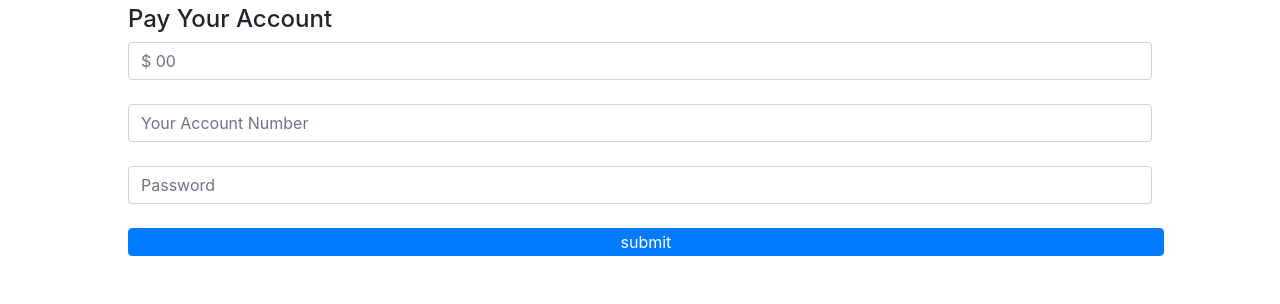
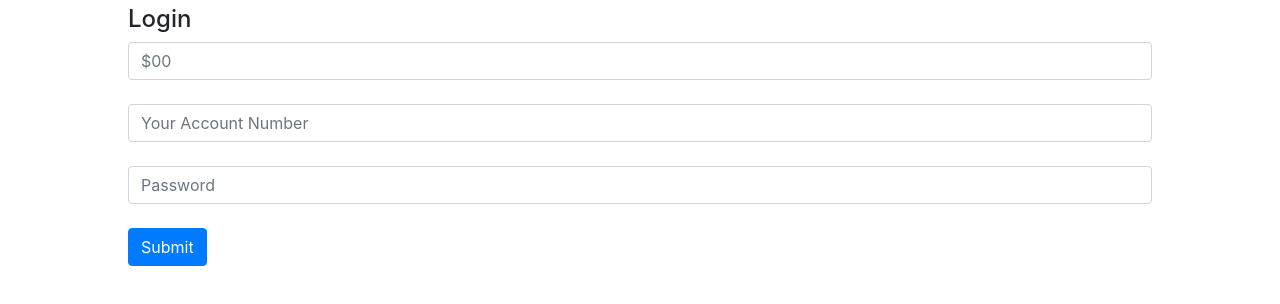
Before and after one commit to HimelChowdhury/shoping-CardProject, a plain HTML site: page index.html in a window 1280 px wide. Both pictures are taken after a click on the button "Add Card". Shown: the part 184-488 px from the top of the page. Drawn offline with nearby package versions, Linux system fonts and the light colour scheme.

Commit message:
first commit

```diff
--- a/index.html
+++ b/index.html
@@ -92,18 +92,17 @@
 <div id="login-area">
    <h1 class="text-center text-primary">Welcome to PayPal Bank</h1>
    <div class="submit-area">
-          <h4>Pay Your Account</h4>
-          <input id="bankAccount" type="text" class="form-control" placeholder="$ 00">
+       <h4>Login</h4>
+       <input id="bankAccount" type="text" class="form-control" placeholder="$00">
        <br>
        <input type="number" class="form-control" placeholder="Your Account Number">
        <br>
        <input type="password" class="form-control" placeholder="Password">
        <br>
+       <button id="loginBtn"  class="btn btn-primary">Submit</button>
 
-          <button id="submitButton"  class="btn btn-primary">submit</button>
    </div>
 </div>
-
 
    <script src="app.js"></script>
 
```
Lines whose indentation alone changed are shown as unchanged.
